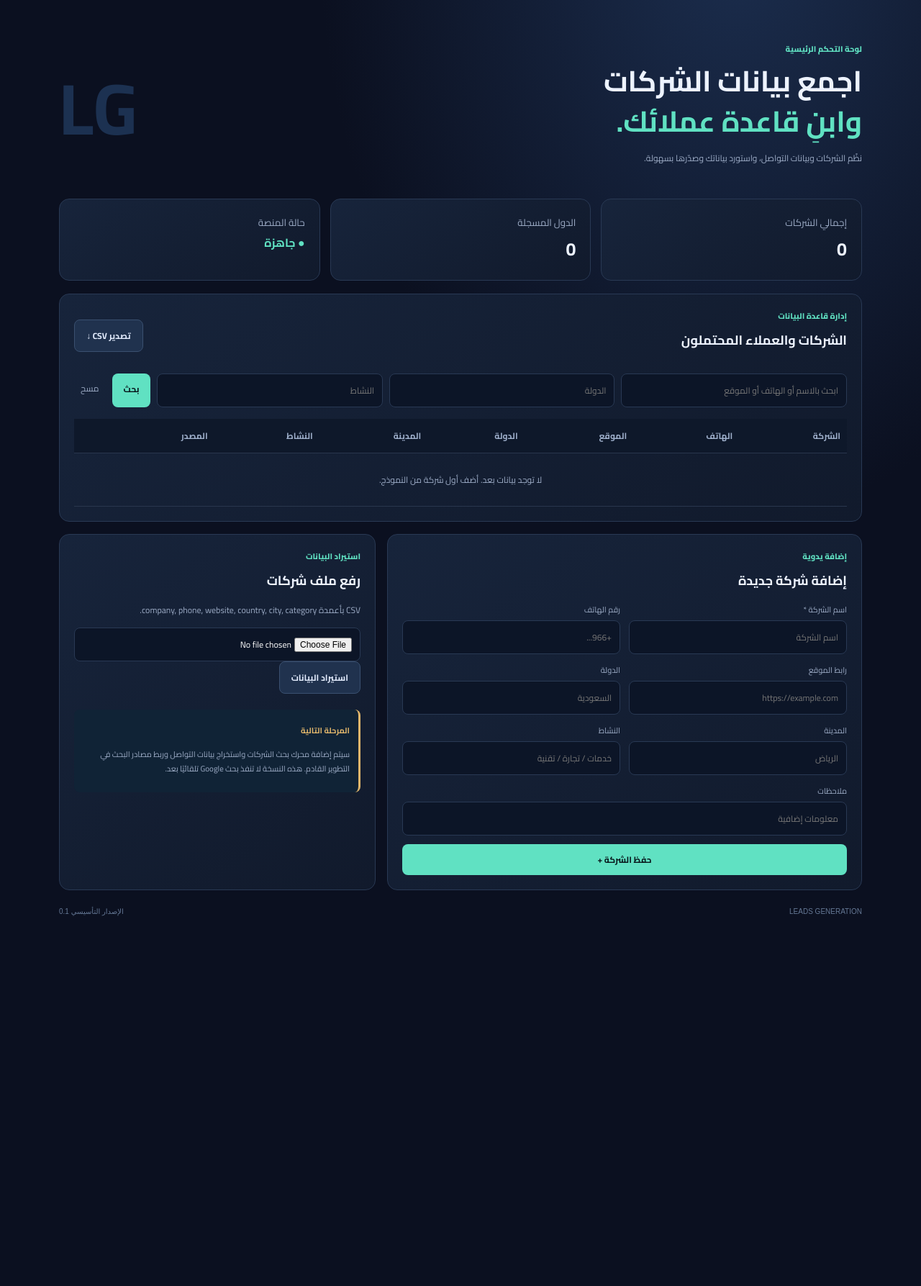
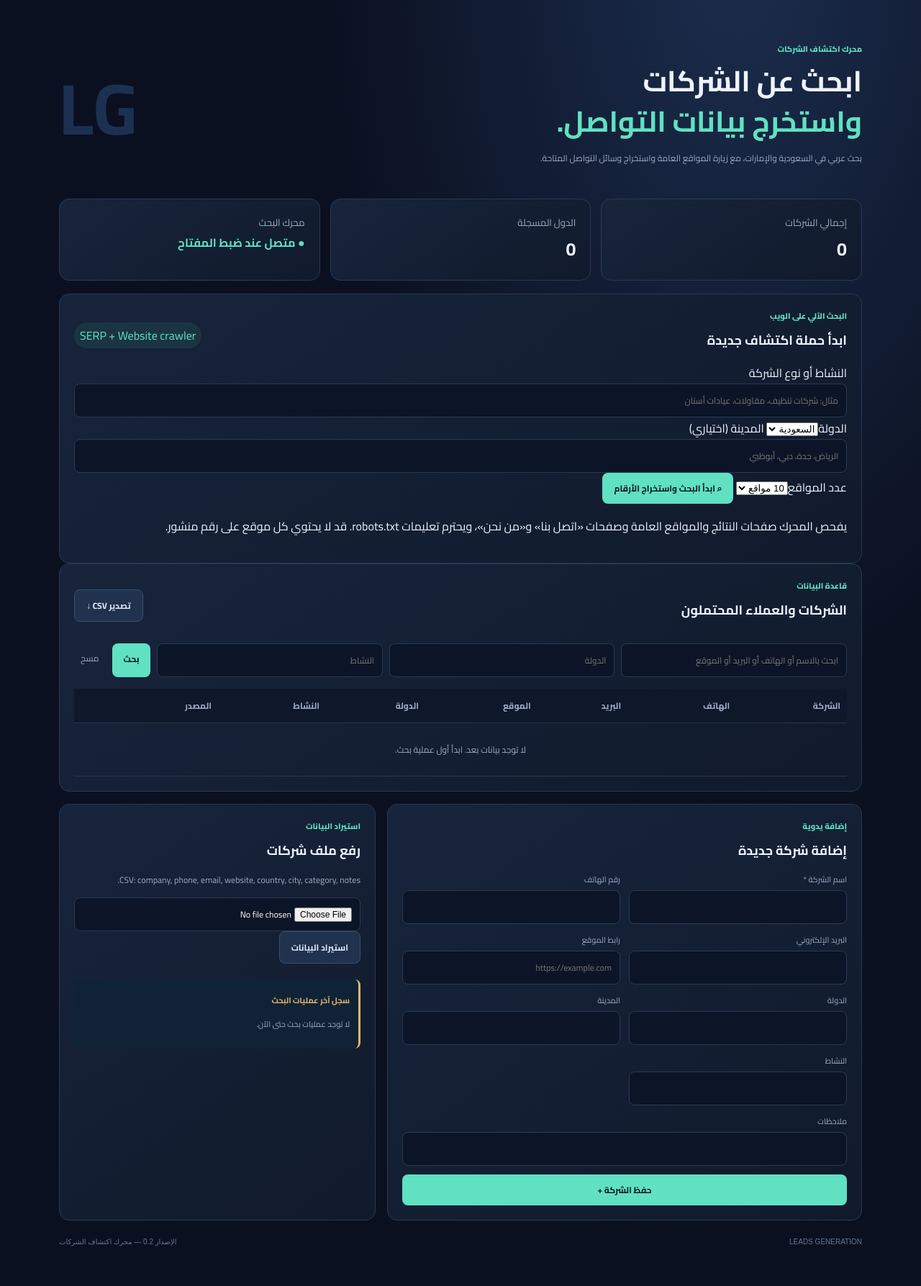
Before and after one commit to AhmedZawwed7/mirage-lead-generation-, a Flask app: page / in a window 1280 px wide. Shown: the part 76-1863 px from the top of the page at 72% size. Before the commit the page ends 1349 px from the top, so only its background shows below. Run offline with Flask 3, Linux system fonts and the light colour scheme; data that the repository does not hold is empty.

Commit message:
Build automated company discovery and contact extraction

```diff
--- a/templates/index.html
+++ b/templates/index.html
@@ -1,14 +1,23 @@
 <!doctype html>
 <html lang="ar" dir="rtl"><head><meta charset="utf-8"><meta name="viewport" content="width=device-width,initial-scale=1"><title>Leads Generation</title><link rel="stylesheet" href="{{ url_for('static',filename='style.css') }}"></head>
 <body><header><div class="logo">LG<span>.</span><small>LEADS GENERATION PLATFORM</small></div><div>منصة اكتشاف وإدارة العملاء المحتملين</div></header><main>
-<section class="hero"><div><p class="eyebrow">لوحة التحكم الرئيسية</p><h1>اجمع بيانات الشركات<br><em>وابنِ قاعدة عملائك.</em></h1><p class="muted">نظّم الشركات وبيانات التواصل، واستورد بياناتك وصدّرها بسهولة.</p></div><b class="watermark">LG</b></section>
+<section class="hero"><div><p class="eyebrow">محرك اكتشاف الشركات</p><h1>ابحث عن الشركات<br><em>واستخرج بيانات التواصل.</em></h1><p class="muted">بحث عربي في السعودية والإمارات، مع زيارة المواقع العامة واستخراج وسائل التواصل المتاحة.</p></div><b class="watermark">LG</b></section>
 {% with messages=get_flashed_messages(with_categories=true) %}{% for kind,msg in messages %}<div class="notice {{kind}}">{{msg}}</div>{% endfor %}{% endwith %}
-<section class="stats"><article><small>إجمالي الشركات</small><strong>{{total}}</strong></article><article><small>الدول المسجلة</small><strong>{{countries}}</strong></article><article><small>حالة المنصة</small><strong class="live">● جاهزة</strong></article></section>
-<section class="panel"><div class="heading"><div><p class="eyebrow">إدارة قاعدة البيانات</p><h2>الشركات والعملاء المحتملون</h2></div><a class="btn secondary" href="/export">تصدير CSV ↓</a></div>
-<form class="filters"><input name="q" value="{{q}}" placeholder="ابحث بالاسم أو الهاتف أو الموقع"><input name="country" value="{{country}}" placeholder="الدولة"><input name="category" value="{{category}}" placeholder="النشاط"><button class="btn">بحث</button><a href="/">مسح</a></form>
-<div class="scroll"><table><thead><tr><th>الشركة</th><th>الهاتف</th><th>الموقع</th><th>الدولة</th><th>المدينة</th><th>النشاط</th><th>المصدر</th><th></th></tr></thead><tbody>
-{% for x in leads %}<tr><td><b>{{x.company}}</b></td><td>{{x.phone or "—"}}</td><td>{% if x.website %}<a target="_blank" rel="noopener" href="{{x.website if x.website.startswith('http') else 'https://'+x.website}}">فتح ↗</a>{% else %}—{% endif %}</td><td>{{x.country or "—"}}</td><td>{{x.city or "—"}}</td><td>{{x.category or "—"}}</td><td><span class="tag">{{x.source}}</span></td><td><form method="post" action="/delete/{{x.id}}" onsubmit="return confirm('حذف السجل؟')"><button class="del">×</button></form></td></tr>{% else %}<tr><td colspan="8" class="empty">لا توجد بيانات بعد. أضف أول شركة من النموذج.</td></tr>{% endfor %}
+<section class="stats"><article><small>إجمالي الشركات</small><strong>{{total}}</strong></article><article><small>الدول المسجلة</small><strong>{{countries}}</strong></article><article><small>محرك البحث</small><strong class="live">● متصل عند ضبط المفتاح</strong></article></section>
+<section class="panel search-panel"><div class="heading"><div><p class="eyebrow">البحث الآلي على الويب</p><h2>ابدأ حملة اكتشاف جديدة</h2></div><span class="tag">SERP + Website crawler</span></div>
+<form class="search-form" method="post" action="/search">
+<label>النشاط أو نوع الشركة<input name="keyword" required placeholder="مثال: شركات تنظيف، مقاولات، عيادات أسنان"></label>
+<label>الدولة<select name="country"><option>السعودية</option><option>الإمارات</option></select></label>
+<label>المدينة (اختياري)<input name="city" placeholder="الرياض، جدة، دبي، أبوظبي"></label>
+<label>عدد المواقع<select name="limit"><option value="5">5 مواقع</option><option value="10" selected>10 مواقع</option><option value="15">15 موقعًا</option><option value="20">20 موقعًا</option></select></label>
+<button class="btn wide">⌕ ابدأ البحث واستخراج الأرقام</button></form>
+<p class="hint">يفحص المحرك صفحات النتائج والمواقع العامة وصفحات «اتصل بنا» و«من نحن»، ويحترم تعليمات robots.txt. قد لا يحتوي كل موقع على رقم منشور.</p></section>
+<section class="panel"><div class="heading"><div><p class="eyebrow">قاعدة البيانات</p><h2>الشركات والعملاء المحتملون</h2></div><a class="btn secondary" href="/export">تصدير CSV ↓</a></div>
+<form class="filters"><input name="q" value="{{q}}" placeholder="ابحث بالاسم أو الهاتف أو البريد أو الموقع"><input name="country" value="{{country}}" placeholder="الدولة"><input name="category" value="{{category}}" placeholder="النشاط"><button class="btn">بحث</button><a href="/">مسح</a></form>
+<div class="scroll"><table><thead><tr><th>الشركة</th><th>الهاتف</th><th>البريد</th><th>الموقع</th><th>الدولة</th><th>النشاط</th><th>المصدر</th><th></th></tr></thead><tbody>
+{% for x in leads %}<tr><td><b>{{x.company}}</b></td><td>{{x.phone or "—"}}</td><td>{{x.email or "—"}}</td><td>{% if x.website %}<a target="_blank" rel="noopener" href="{{x.website}}">فتح ↗</a>{% else %}—{% endif %}</td><td>{{x.country or "—"}}</td><td>{{x.category or "—"}}</td><td><span class="tag">{{x.source}}</span></td><td><form method="post" action="/delete/{{x.id}}" onsubmit="return confirm('حذف السجل؟')"><button class="del">×</button></form></td></tr>{% else %}<tr><td colspan="8" class="empty">لا توجد بيانات بعد. ابدأ أول عملية بحث.</td></tr>{% endfor %}
 </tbody></table></div></section>
 <section class="columns"><div class="panel"><p class="eyebrow">إضافة يدوية</p><h2>إضافة شركة جديدة</h2><form class="fields" method="post" action="/add">
-<label>اسم الشركة *<input name="company" required placeholder="اسم الشركة"></label><label>رقم الهاتف<input name="phone" placeholder="+966..."></label><label>رابط الموقع<input name="website" placeholder="https://example.com"></label><label>الدولة<input name="country" placeholder="السعودية"></label><label>المدينة<input name="city" placeholder="الرياض"></label><label>النشاط<input name="category" placeholder="خدمات / تجارة / تقنية"></label><label class="wide">ملاحظات<input name="notes" placeholder="معلومات إضافية"></label><button class="btn wide">حفظ الشركة +</button></form></div>
-<div class="panel"><p class="eyebrow">استيراد البيانات</p><h2>رفع ملف شركات</h2><p class="muted">CSV بأعمدة company, phone, website, country, city, category.</p><form method="post" action="/import" enctype="multipart/form-data"><input type="file" name="file" accept=".csv" required><button class="btn secondary wide">استيراد البيانات</button></form><div class="coming"><b>المرحلة التالية</b><p>سيتم إضافة محرك بحث الشركات واستخراج بيانات التواصل وربط مصادر البحث في التطوير القادم. هذه النسخة لا تنفذ بحث Google تلقائيًا بعد.</p></div></div></section><footer>LEADS GENERATION <span>الإصدار التأسيسي 0.1</span></footer></main></body></html>
+<label>اسم الشركة *<input name="company" required></label><label>رقم الهاتف<input name="phone"></label><label>البريد الإلكتروني<input name="email" type="email"></label><label>رابط الموقع<input name="website" placeholder="https://example.com"></label><label>الدولة<input name="country"></label><label>المدينة<input name="city"></label><label>النشاط<input name="category"></label><label class="wide">ملاحظات<input name="notes"></label><button class="btn wide">حفظ الشركة +</button></form></div>
+<div class="panel"><p class="eyebrow">استيراد البيانات</p><h2>رفع ملف شركات</h2><p class="muted">CSV: company, phone, email, website, country, city, category, notes.</p><form method="post" action="/import" enctype="multipart/form-data"><input type="file" name="file" accept=".csv" required><button class="btn secondary wide">استيراد البيانات</button></form><div class="coming"><b>سجل آخر عمليات البحث</b>{% for run in runs %}<p>{{run.country}} · {{run.query}}<br><small>{{run.created_at}} — {{run.details}}</small></p>{% else %}<p>لا توجد عمليات بحث حتى الآن.</p>{% endfor %}</div></div></section>
+<footer>LEADS GENERATION <span>الإصدار 0.2 — محرك اكتشاف الشركات</span></footer></main></body></html>
```
